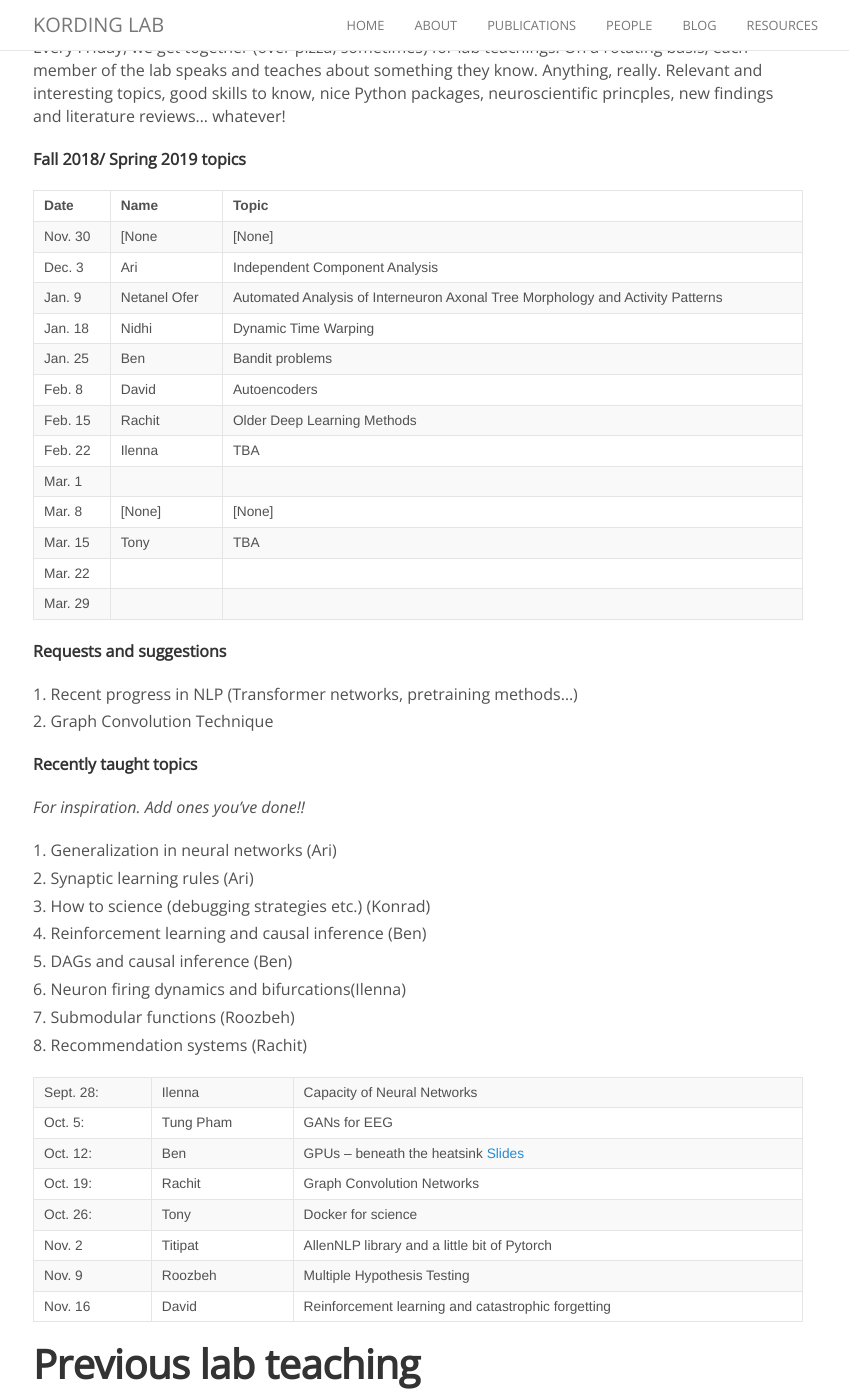
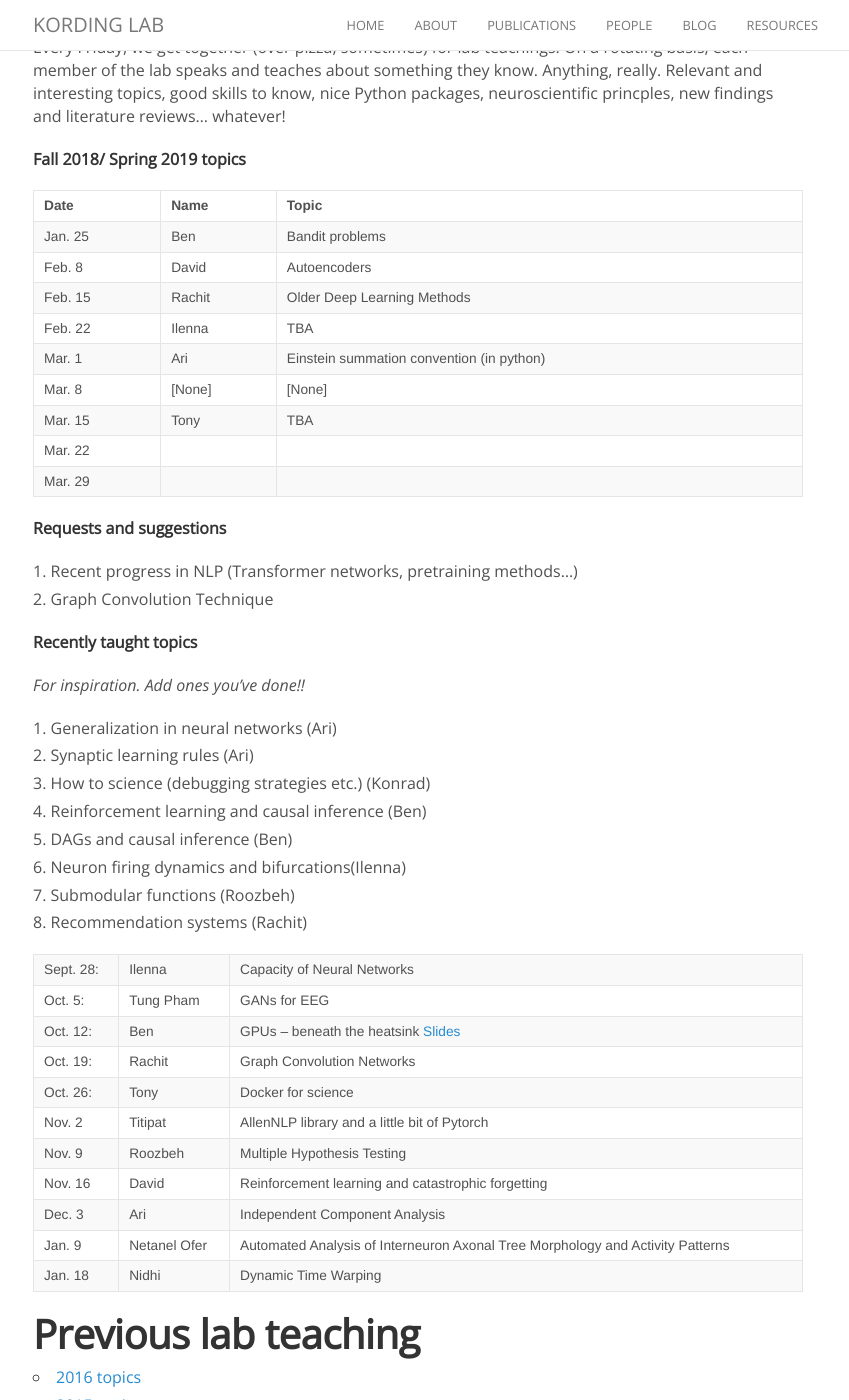
Before and after one commit to KordingLab/KordingLab.github.io, a Jekyll site: the page built from _posts/2018-08-29-upcoming-lab-teaching.md, in a window 1280 px wide and 1400 px high, scrolled down 235 px. Shown: the whole window, without its empty margins (222-1071 px from the left). Built offline with Jekyll 4.4.1, drawn with Linux system fonts in a browser that asks for light colours; nearby versions of some CDN libraries; comment, search, counter and statistics services are not loaded.

Commit message:
Update 2018-08-29-upcoming-lab-teaching.md

```diff
--- a/_posts/2018-08-29-upcoming-lab-teaching.md
+++ b/_posts/2018-08-29-upcoming-lab-teaching.md
@@ -15,15 +15,11 @@ neuroscientific princples, new findings and literature reviews... whatever!
 
 | Date | Name | Topic |
 |------|------|-------|
-|Nov. 30|[None|[None]|
-|Dec. 3| Ari | Independent Component Analysis |
-|Jan. 9| Netanel Ofer | Automated Analysis of Interneuron Axonal Tree Morphology and Activity Patterns|
-|Jan. 18| Nidhi | Dynamic Time Warping |
 |Jan. 25| Ben | Bandit problems |
 |Feb. 8| David | Autoencoders |
 |Feb. 15| Rachit | Older Deep Learning Methods |
 |Feb. 22| Ilenna | TBA |
-|Mar. 1| | |
+|Mar. 1| Ari | Einstein summation convention (in python)|
 |Mar. 8|[None]|[None]|
 |Mar. 15| Tony | TBA |
 |Mar. 22| | |
@@ -56,6 +52,10 @@ neuroscientific princples, new findings and literature reviews... whatever!
 |Nov. 2|  Titipat   |  AllenNLP library and a little bit of Pytorch  |
 |Nov. 9|  Roozbeh    |    Multiple Hypothesis Testing   |
 |Nov. 16|   David   |   Reinforcement learning and catastrophic forgetting   |
+|Dec. 3| Ari | Independent Component Analysis |
+|Jan. 9| Netanel Ofer | Automated Analysis of Interneuron Axonal Tree Morphology and Activity Patterns|
+|Jan. 18| Nidhi | Dynamic Time Warping |
+
 
 # Previous lab teaching
 
```
